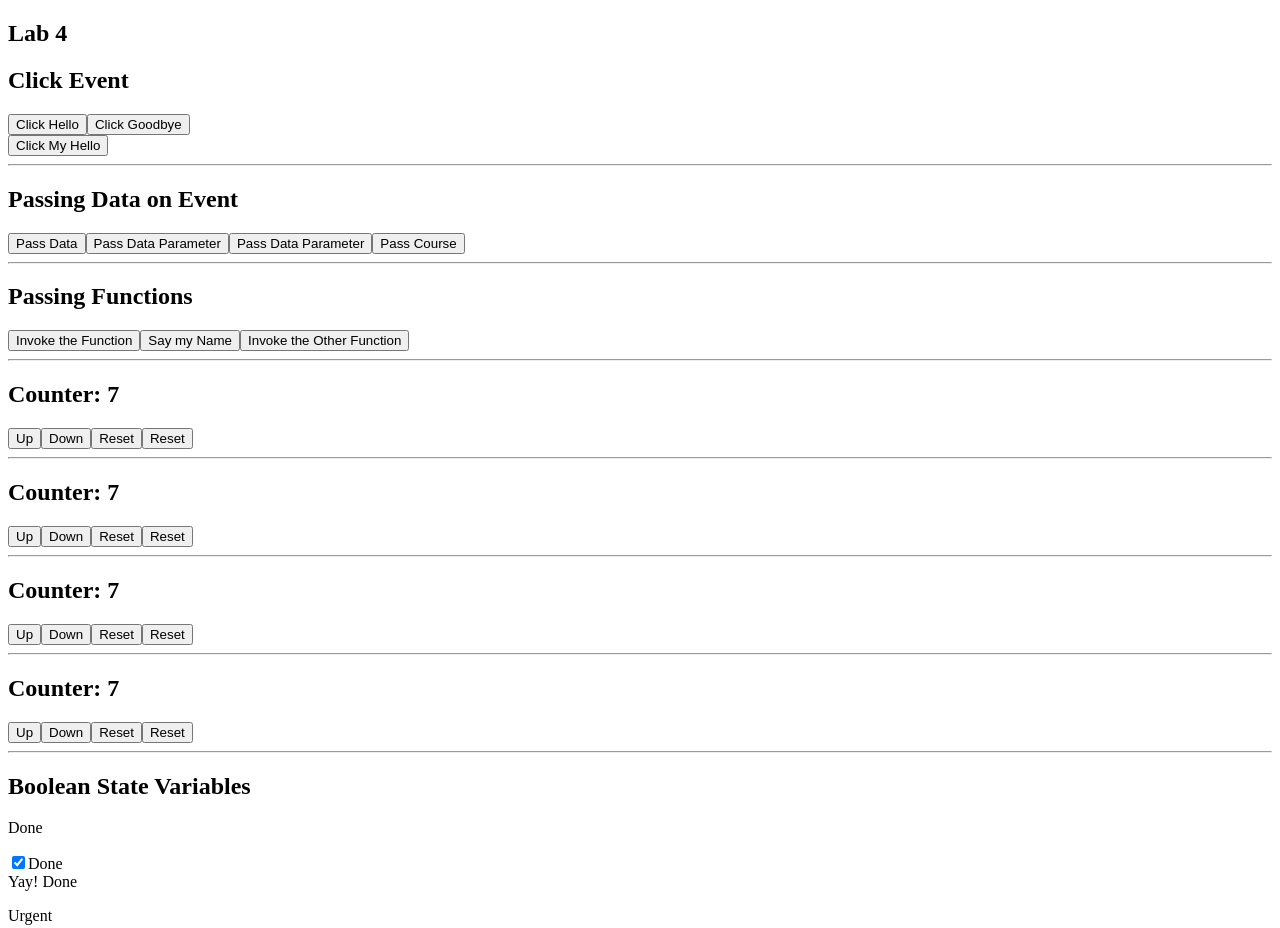
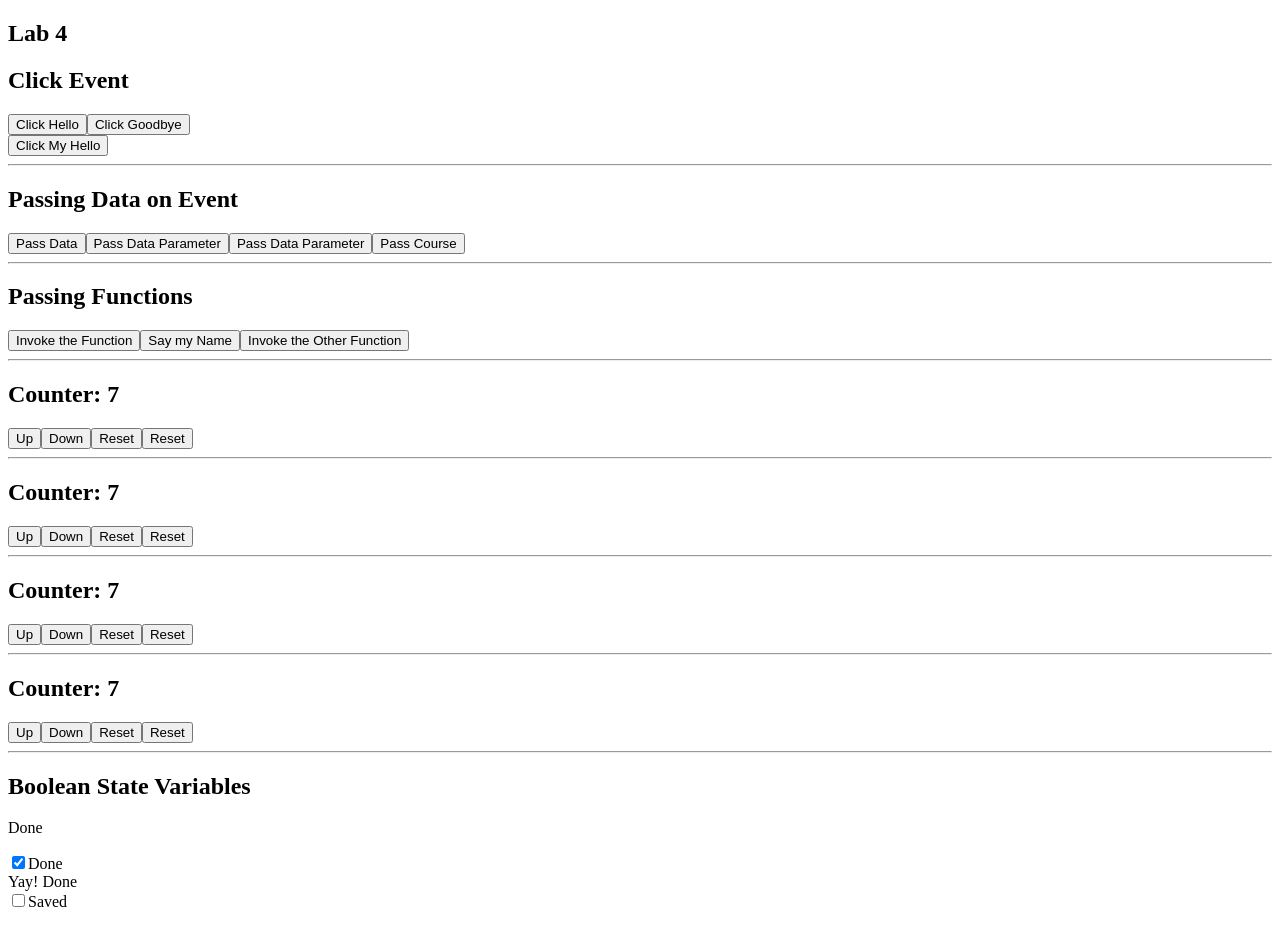
Before and after one commit to yevk55/webdev-client, a Next.js app: page /labs/lab4 in a window 1280 px wide. Shown: the top 928 px of the page. Built offline with nearby package versions, Linux system fonts and the light colour scheme.

Commit message:
added AI part to booleanstatevariable

```diff
--- a/app/labs/lab4/BooleanStateVariables.tsx
+++ b/app/labs/lab4/BooleanStateVariables.tsx
@@ -5,6 +5,7 @@ import { useState } from "react";
 export default function BooleanStateVariables() {
   const [done, setDone] = useState(true);
   const [urgent, setUrgent] = useState(true);
+  const [saved, setSaved] = useState(false);
   return (
     <div id="wd-boolean-state-variables">
       <h2>Boolean State Variables</h2>
@@ -19,6 +20,16 @@ export default function BooleanStateVariables() {
         Done
       </label>
       {done && <div className="mt-2 rounded bg-yellow-100 p-2">Yay! Done</div>}
+      <label className="flex items-center gap-2">
+        <input
+          type="checkbox"
+          checked={saved}
+          onChange={() => setSaved(!saved)}
+          id="wd-boolean-saved"
+        />
+        Saved
+      </label>
+      {saved && <div>Saved</div>}
 
     <p>{urgent ? "Urgent" : "Not urgent"}</p>
     <label className="flex items-center gap-2">
```
